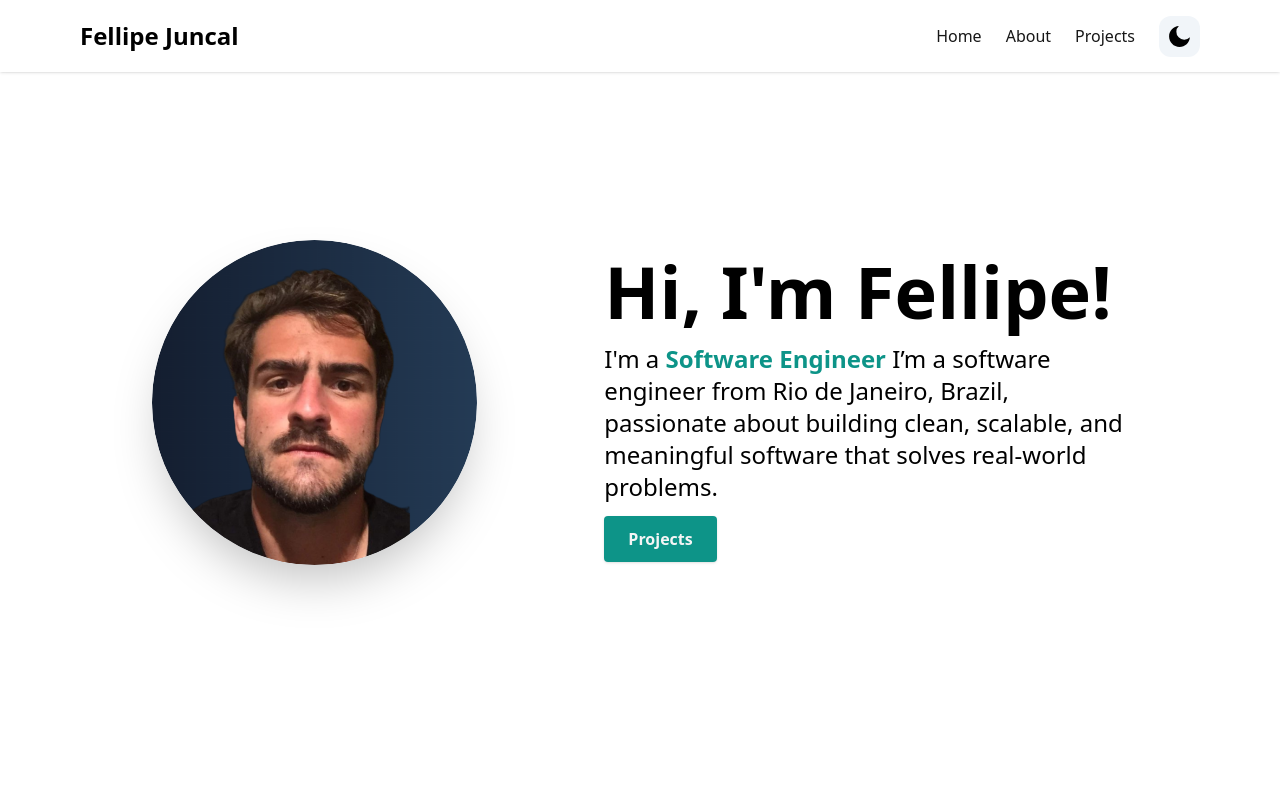
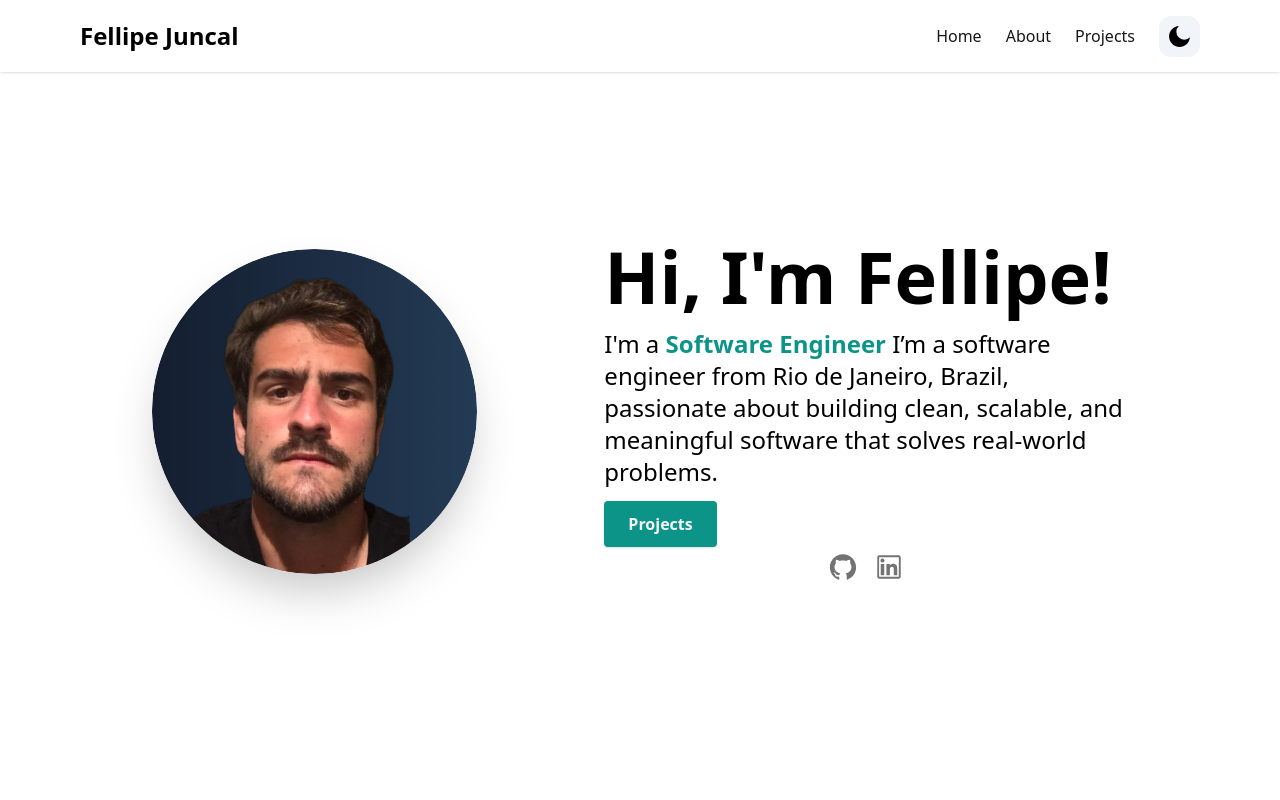
Before and after one commit to fjuncal/juncal-portifolio, a Next.js app: page / in a window 1280 px wide. Shown: the top 800 px of the page. Built offline with nearby package versions, Linux system fonts and the light colour scheme.

Commit message:
Implementing linkedin and github button in hero Section and improving my footer component

```diff
--- a/components/Footer.tsx
+++ b/components/Footer.tsx
@@ -1,10 +1,5 @@
 import React from "react";
-import {
-  AiOutlineGithub,
-  AiOutlineTwitter,
-  AiOutlineLinkedin,
-  AiOutlineYoutube,
-} from "react-icons/ai";
+import { AiOutlineGithub, AiOutlineLinkedin } from "react-icons/ai";
 
 const Footer = () => {
   return (
@@ -22,32 +17,11 @@ const Footer = () => {
             />
           </a>
           <a
-            href="https://twitter.com/hqasmei"
-            rel="noreferrer"
-            target="_blank"
-          >
-            <AiOutlineTwitter
-              className="hover:-translate-y-1 transition-transform cursor-pointer text-neutral-500 dark:text-neutral-100"
-              size={30}
-            />
-          </a>
-
-          <a
-            href="https://www.linkedin.com/in/hosnaqasmei/"
+            href="https://www.linkedin.com/in/fellipe-juncal/"
             rel="noreferrer"
             target="_blank"
           >
             <AiOutlineLinkedin
-              className="hover:-translate-y-1 transition-transform cursor-pointer text-neutral-500 dark:text-neutral-100"
-              size={30}
-            />
-          </a>
-          <a
-            href="https://www.youtube.com/channel/UCQBMkSDgbxDb8usMeXmOZyA"
-            rel="noreferrer"
-            target="_blank"
-          >
-            <AiOutlineYoutube
               className="hover:-translate-y-1 transition-transform cursor-pointer text-neutral-500 dark:text-neutral-100"
               size={30}
             />
--- a/components/HeroSection.tsx
+++ b/components/HeroSection.tsx
@@ -3,6 +3,7 @@ import React from "react";
 import Image from "next/image";
 import { Link } from "react-scroll/modules";
 import { HiArrowDown } from "react-icons/hi";
+import { AiOutlineGithub, AiOutlineLinkedin } from "react-icons/ai";
 
 const HeroSection = () => {
   return (
@@ -41,8 +42,31 @@ const HeroSection = () => {
           >
             Projects
           </Link>
+          <div className="flex flex-row items-center justify-center space-x-4 mt-4">
+            <a
+              href="https://github.com/fjuncal"
+              rel="noreferrer"
+              target="_blank"
+            >
+              <AiOutlineGithub
+                className="hover:-translate-y-1 transition-transform cursor-pointer text-neutral-500 dark:text-neutral-100"
+                size={30}
+              />
+            </a>
+            <a
+              href="https://www.linkedin.com/in/fellipe-juncal/"
+              rel="noreferrer"
+              target="_blank"
+            >
+              <AiOutlineLinkedin
+                className="hover:-translate-y-1 transition-transform cursor-pointer text-neutral-500 dark:text-neutral-100"
+                size={30}
+              />
+            </a>
+          </div>
         </div>
       </div>
+
       <div className="flex flex-row items-center text-center justify-center ">
         <Link
           to="about"
```
